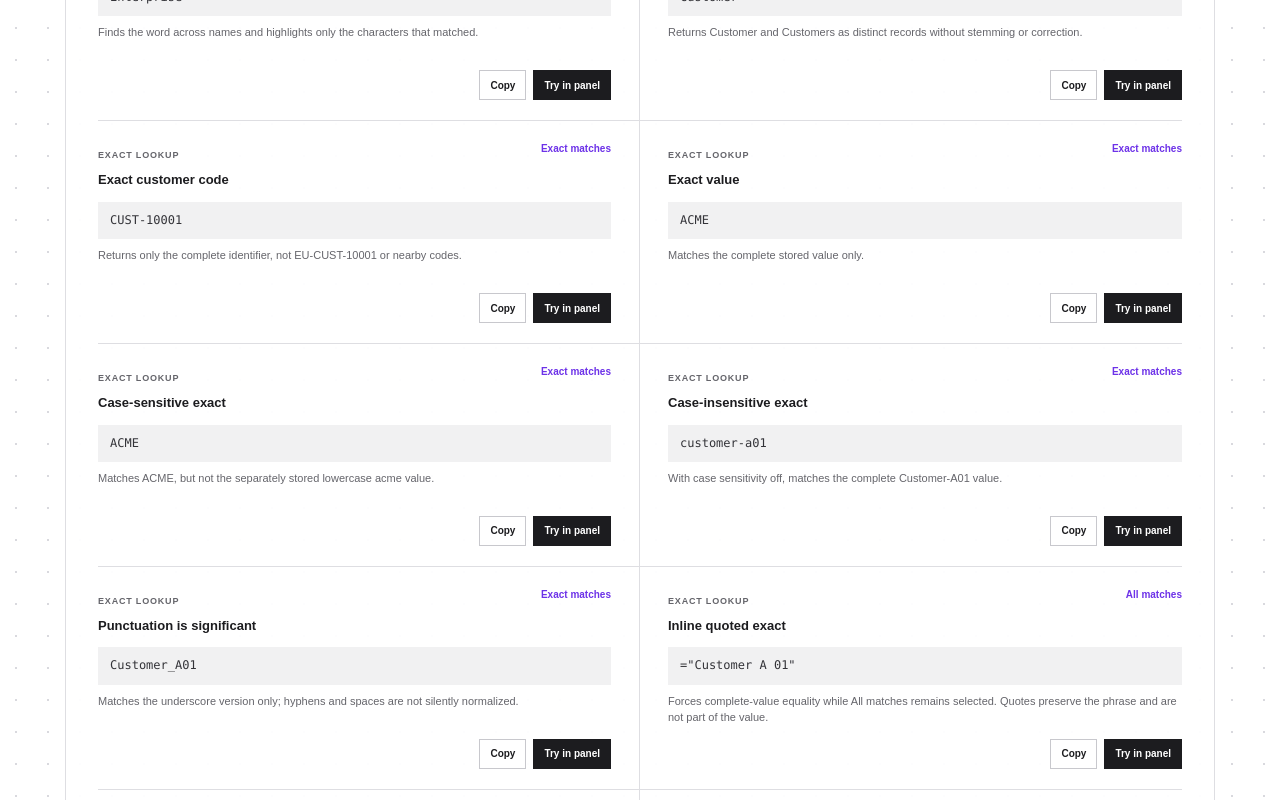
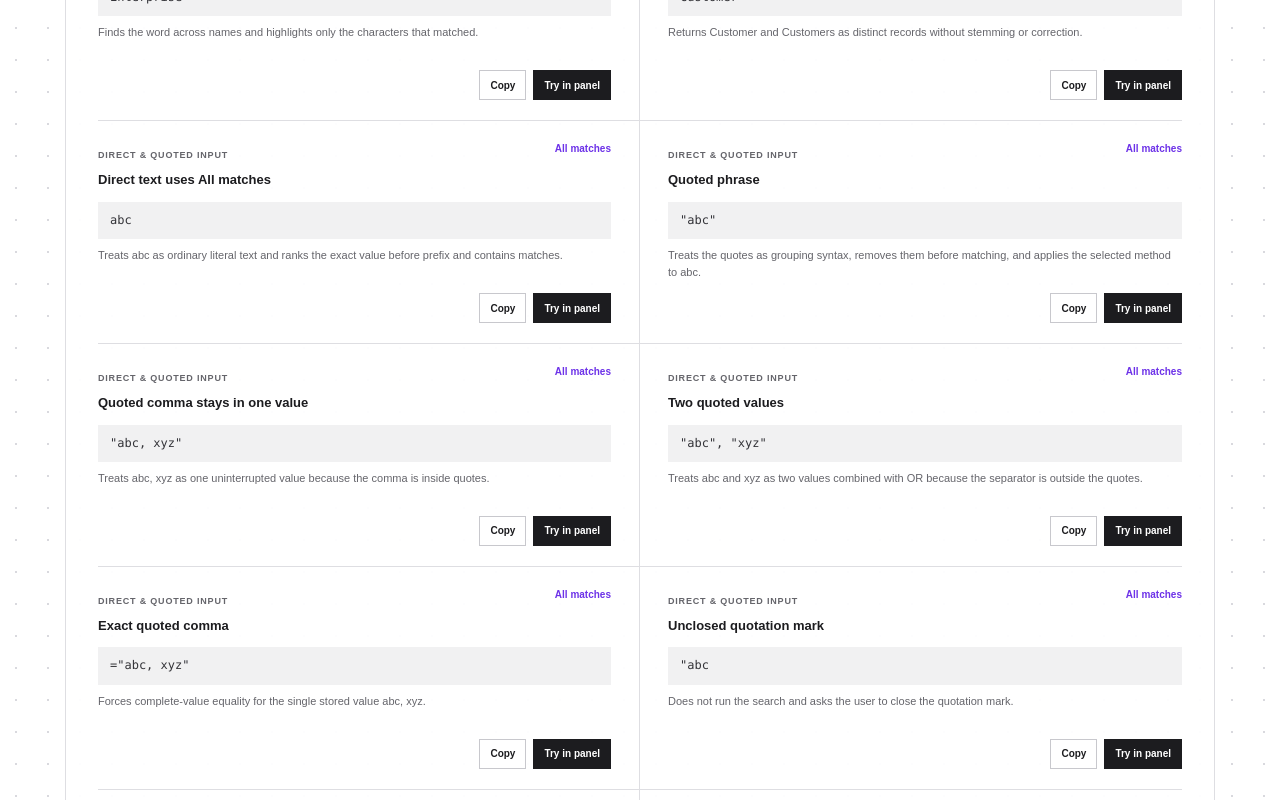
Before and after one commit to akashuxer/arvosearch, a Next.js app: page / in a window 1280 px wide. Shown: the part 1780-2580 px from the top of the page. Built offline with nearby package versions, Linux system fonts and the light colour scheme.

Commit message:
Add quoted search parsing and examples

```diff
--- a/app/page.tsx
+++ b/app/page.tsx
@@ -28,6 +28,7 @@ const methods: { value: Method; label: string; group: string; hint: string }[] =
 ];
 
 const customers = [
+  "abc", "abc-01", "abcd", "Customer-abc", "Customer-abc-01", "abc, xyz",
   "05", "05-Customer-123", "05 Northwind", "Customer-05-East",
   "Customer-4051-India", "Customer-B05", "Northwind-05",
   "ACME", "acme", "Acme Corporation", "ACME-India", "Acme & Sons",
@@ -55,6 +56,15 @@ const testCases: { category: string; title: string; input: string; method: Metho
   { category: "Discovery & ranking", title: "Exact value within All matches", input: "Northwind", method: "all", expected: "Keeps the exact Northwind record first while still discovering longer related values." },
   { category: "Discovery & ranking", title: "Word inside a long name", input: "Enterprise", method: "all", expected: "Finds the word across names and highlights only the characters that matched." },
   { category: "Discovery & ranking", title: "Similar values, no correction", input: "Customer", method: "all", expected: "Returns Customer and Customers as distinct records without stemming or correction." },
+  { category: "Direct & quoted input", title: "Direct text uses All matches", input: "abc", method: "all", expected: "Treats abc as ordinary literal text and ranks the exact value before prefix and contains matches." },
+  { category: "Direct & quoted input", title: "Quoted phrase", input: "\"abc\"", method: "all", expected: "Treats the quotes as grouping syntax, removes them before matching, and applies the selected method to abc." },
+  { category: "Direct & quoted input", title: "Quoted comma stays in one value", input: "\"abc, xyz\"", method: "all", expected: "Treats abc, xyz as one uninterrupted value because the comma is inside quotes." },
+  { category: "Direct & quoted input", title: "Two quoted values", input: "\"abc\", \"xyz\"", method: "all", expected: "Treats abc and xyz as two values combined with OR because the separator is outside the quotes." },
+  { category: "Direct & quoted input", title: "Exact quoted comma", input: "=\"abc, xyz\"", method: "all", expected: "Forces complete-value equality for the single stored value abc, xyz." },
+  { category: "Direct & quoted input", title: "Unclosed quotation mark", input: "\"abc", method: "all", expected: "Does not run the search and asks the user to close the quotation mark." },
+  { category: "Direct & quoted input", title: "Empty quoted value", input: "\"\"", method: "all", expected: "Does not run the search and asks the user to enter a value between the quotation marks." },
+  { category: "Direct & quoted input", title: "Text after quoted value", input: "\"abc\"xyz", method: "all", expected: "Does not run the search and asks for a separator after the quoted value." },
+  { category: "Direct & quoted input", title: "Quoted wildcard is unsupported", input: ":\"abc*\"", method: "all", expected: "Does not mix wildcard grammar with quoted phrases and explains how to enter one unquoted wildcard pattern." },
 
   { category: "Exact lookup", title: "Exact customer code", input: "CUST-10001", method: "exact", expected: "Returns only the complete identifier, not EU-CUST-10001 or nearby codes." },
   { category: "Exact lookup", title: "Exact value", input: "ACME", method: "exact", expected: "Matches the complete stored value only." },
@@ -165,6 +175,37 @@ function parseEntry(raw: string) {
   return { value, forceExact };
 }
 
+function parseSearchValues(raw: string) {
+  const values: string[] = [];
+  let current = "";
+  let inQuotes = false;
+
+  for (const character of raw) {
+    if (character === "\"") {
+      inQuotes = !inQuotes;
+      current += character;
+    } else if ((character === "," || character === "\n" || character === "\r") && !inQuotes) {
+      if (current.trim()) values.push(current.trim());
+      current = "";
+    } else {
+      current += character;
+    }
+  }
+
+  if (current.trim()) values.push(current.trim());
+  return { values, hasUnclosedQuote: inQuotes };
+}
+
+function getQuotedInputError(raw: string, values: string[]) {
+  if (parseSearchValues(raw).hasUnclosedQuote) return "Close the quotation mark to complete this phrase.";
+  if (values.some((entry) => /^=?\s*""\s*$/.test(entry))) return "Enter a value between the quotation marks.";
+  if (values.some((entry) => /^=?\s*"[^"]*"\S+/.test(entry))) return "Add a comma after the quoted value or remove the quotation marks.";
+  if (values.some((entry) => entry.trimStart().startsWith(":\"") && /[*?]/.test(entry))) {
+    return "Wildcard search does not support quoted phrases. Remove the quotation marks and search one wildcard pattern.";
+  }
+  return "";
+}
+
 function isNegativeMethod(method: Method) {
   return method === "notExact" || method === "notStarts" || method === "notEnds" || method === "notContains";
 }
@@ -255,7 +296,7 @@ export default function Home() {
   const inputRef = useRef<HTMLTextAreaElement>(null);
   const current = methods.find((item) => item.value === method)!;
   const methodTooltip = `Match method: ${current.label}`;
-  const multipleValues = query.split(/[,\n]+/).map((item) => item.trim()).filter(Boolean);
+  const multipleValues = parseSearchValues(query).values;
   const hasWildcard = multipleValues.some((entry) => {
     const value = parseEntry(entry).value;
     return value.startsWith(":") && /[*?]/.test(value.slice(1));
@@ -264,7 +305,8 @@ export default function Home() {
   const searchableValues = multipleValues.filter((item) => parseEntry(item).value.replace(/[*?]/g, "").length >= minSearchCharacters);
   const needsMoreCharacters = query.trim().length > 0 && searchableValues.length === 0;
   const supportsMultiple = hasMultiValue;
-  const inputError = wildcardInputError || (multipleValues.length > 1 && !supportsMultiple
+  const quotedInputError = getQuotedInputError(query, multipleValues);
+  const inputError = wildcardInputError || quotedInputError || (multipleValues.length > 1 && !supportsMultiple
     ? "Multi-value input is disabled for this search."
     : hasIncompleteWildcard
       ? "Add a wildcard pattern after : using * or ?."
@@ -291,7 +333,7 @@ export default function Home() {
   const results = useMemo(() => {
     if (!query.trim()) return customers;
     if (!executedQuery.trim() || inputError || needsMoreCharacters) return [];
-    const executedValues = executedQuery.split(/[,\n]+/).map((item) => item.trim()).filter(Boolean);
+    const executedValues = parseSearchValues(executedQuery).values;
     const entries = (supportsMultiple ? executedValues : [executedQuery.trim()])
       .filter((item) => parseEntry(item).value.replace(/[*?]/g, "").length >= minSearchCharacters);
     const negative = isNegativeMethod(method);
@@ -350,8 +392,9 @@ export default function Home() {
 
   function pasteValues(event: ClipboardEvent<HTMLTextAreaElement>) {
     const pasted = event.clipboardData.getData("text");
-    const values = pasted.split(/[,\r\n]+/).map((value) => value.trim()).filter(Boolean);
-    const containsSeparators = /[,\r\n]/.test(pasted);
+    const parsedPaste = parseSearchValues(pasted);
+    const values = parsedPaste.values;
+    const containsSeparators = values.length > 1;
     const combinedValue = `${query}${pasted}`.trimStart();
     const activatesWildcard = combinedValue.startsWith(":") && /[*?]/.test(combinedValue.slice(1));
     if (activatesWildcard && (containsSeparators || values.length > 1)) {
@@ -399,10 +442,7 @@ export default function Home() {
   function tryTestCase(test: (typeof testCases)[number]) {
     setMethod(test.method);
     setIsCaseSensitive(Boolean(test.caseSensitive));
-    const normalized = test.input
-      .split(/[,\r\n]+/)
-      .map((value) => value.trim())
-      .filter(Boolean);
+    const normalized = parseSearchValues(test.input).values;
     const isMultiValueWildcard = normalized.length > 1 && normalized.some((value) => value.startsWith(":") && /[*?]/.test(value.slice(1)));
     setQuery(isMultiValueWildcard
       ? normalized[0] ?? ""
```
